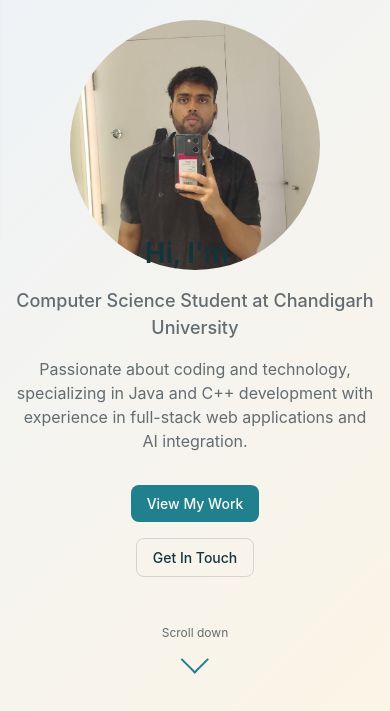
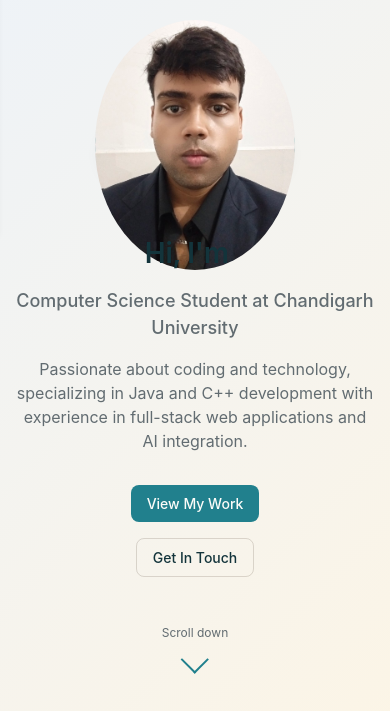
Before and after one commit to surajkumardev/Portfolio-website, a plain HTML site: page index.html in a window 390 px wide. Shown: the part 133-844 px from the top of the page. Drawn offline with Linux system fonts and the light colour scheme; a web font is replaced by a local one.

Commit message:
profile picture change

```diff
--- a/index.html
+++ b/index.html
@@ -60,7 +60,7 @@
                     <div class="profile-placeholder">
                         <!-- <span class="profile-initial">S</span> -->
                         <!-- Add profile image from assets/img.png -->
-                    <img src="assets/img.jpg" alt="Profile Image" class="profile-image">
+                    <img src="assets/main_img.jpg" alt="Profile Image" class="profile-image">
 
                     </div>
                 </div>
--- a/style.css
+++ b/style.css
@@ -894,8 +894,8 @@ body {
 }
 
 .profile-placeholder {
-  width: 150px;
-  height: 150px;
+  width: 250px;
+  height: 250px;
   border-radius: 50%;
   background: var(--color-primary);
   display: flex;
@@ -1557,7 +1557,7 @@ body {
   }
 
   .profile-placeholder {
-    width: 120px;
+    width: 200px;
     height: 120px;
     font-size: 2rem;
   }
@@ -1572,7 +1572,7 @@ body {
 }
 
 .profile-image {
-    width: 250px;
+    width: 500px;
     height: 250px;
     border-radius: 50%;
     object-fit: cover;
```
Also changed, not shown: assets/main_img.jpg (added).
